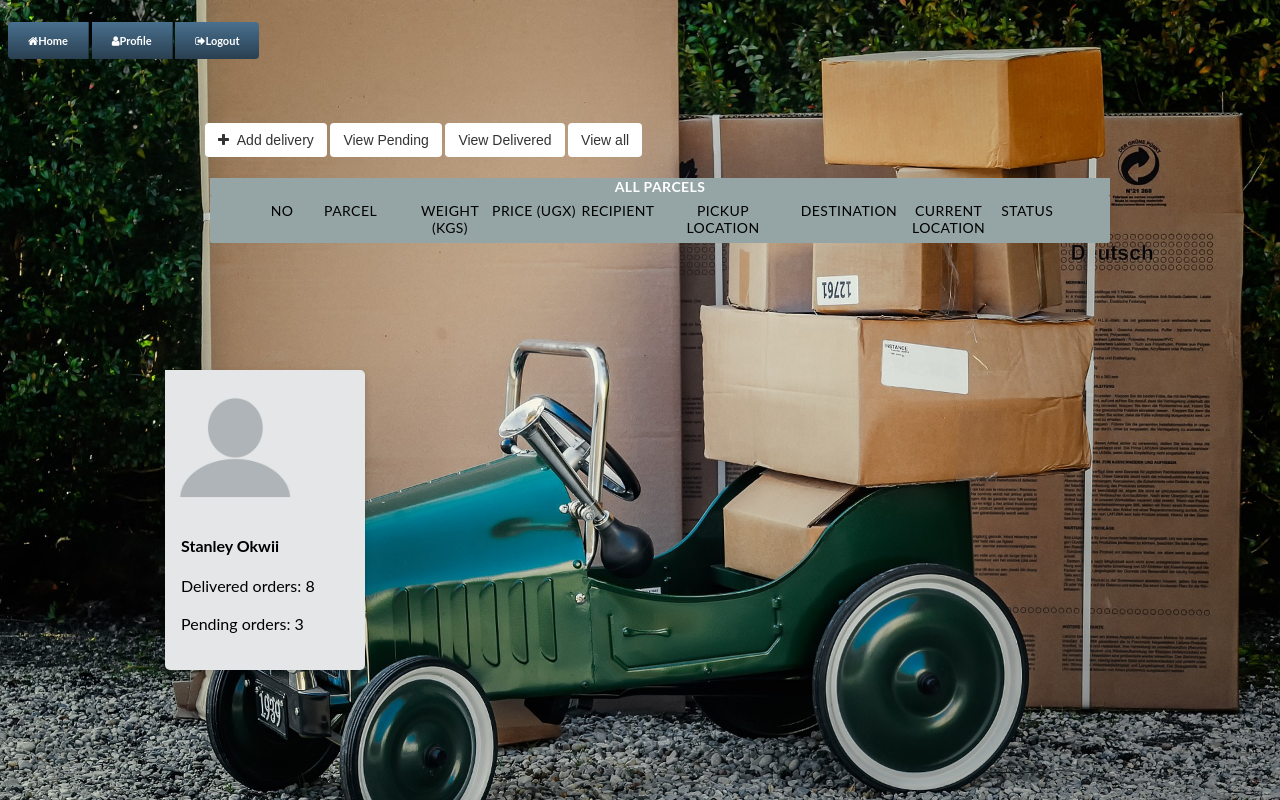
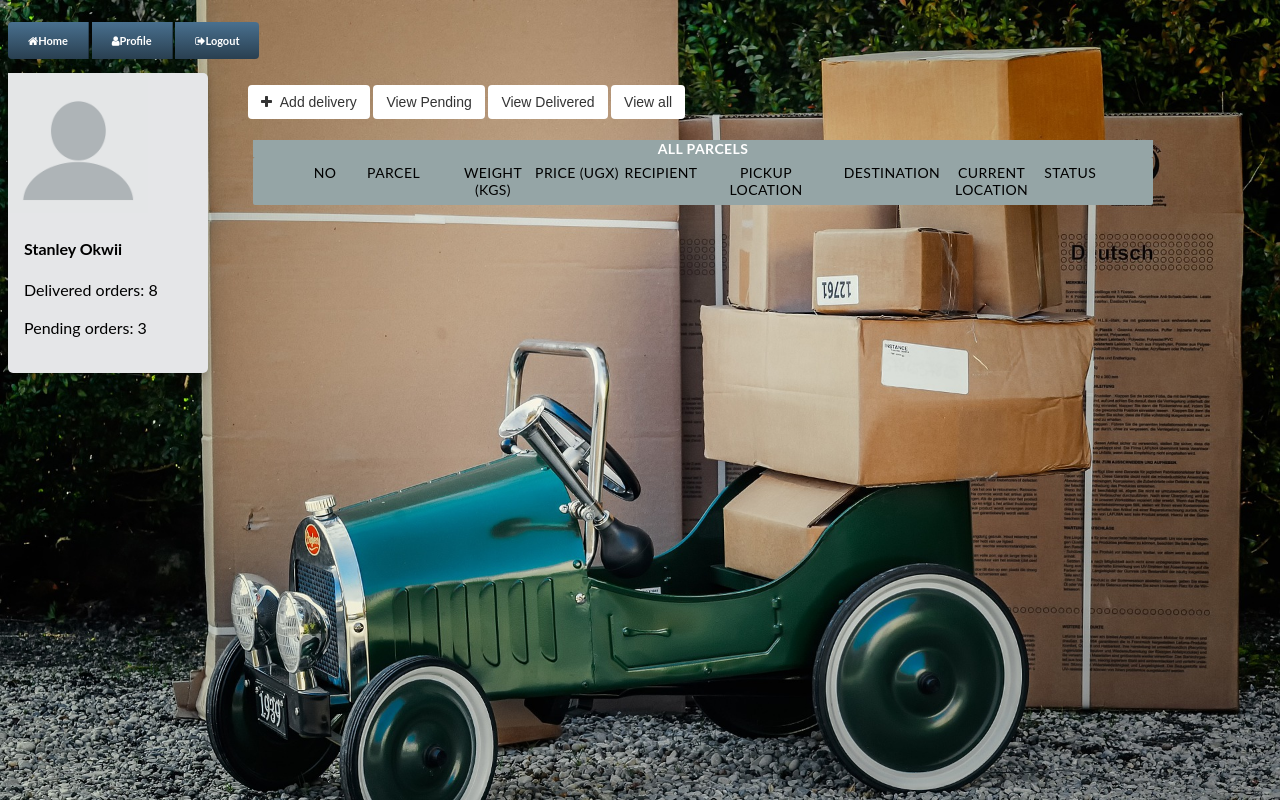
Before and after one commit to Stanley-Okwii/send-it, a plain HTML site: page src/components/view_all_orders.html in a window 1280 px wide. Both pictures are taken after a click on the link "Profile". Drawn offline with Linux system fonts and the light colour scheme; no server answers.

Commit message:
Re-align user profile

```diff
--- a/src/actions/home-page.js
+++ b/src/actions/home-page.js
@@ -119,9 +119,12 @@ showPending = () => {
 
 showProfile = () => {
     var profileCard = document.getElementsByClassName("side-panel")[0];
-    if(profileCard.style.display === "none"  || profileCard.style.display === ""){
-        profileCard.style.display = "block"
+    var bodyWrapper = document.getElementsByClassName("home-container")[0];
+    if(profileCard.style.display === "none" || profileCard.style.display === ""){
+        profileCard.style.display = "block";
+        bodyWrapper.style.marginLeft = "0px";
     } else {
-        profileCard.style.display = "none"
+        profileCard.style.display = "none";
+        bodyWrapper.style.marginLeft = "200px";
     }
 }
--- a/src/components/view_all_orders.html
+++ b/src/components/view_all_orders.html
@@ -20,6 +20,18 @@
             <li><a href="../../index.html"><i class="fa fa-sign-out"></i>Logout</a></li>
         </ul>
     </nav>
+    <div class="body-wrapper">
+    <aside class="side-panel">
+        <div class="card">
+            <img src="../../assets/avatar.png" alt="Avatar" style="width: 70%">
+            <div class="container">
+                <h4><b>Stanley Okwii</b></h4>
+                <div>Delivered orders: 8</div>
+                <br />
+                <div>Pending orders: 3 </div>
+            </div>
+        </div>
+    </aside>
     <div class="home-container">
         <div class="deliveries-container">
             <li class="table-header-top">
@@ -45,7 +57,8 @@
                     <div class="col col-9">Status</div>
                 </li>
             </ul>
-            <div>
+            </div>
+        </div>
         </div>
         <div id="myModal" class="modal">
             <div class="modal-content">
@@ -92,17 +105,6 @@
             </div>
         </div>
     </div>
-    <aside class="side-panel">
-        <div class="card">
-            <img src="../../assets/avatar.png" alt="Avatar" style="width: 70%">
-            <div class="container">
-                <h4><b>Stanley Okwii</b></h4>
-                <div>Delivered orders: 8</div>
-                <br />
-                <div>Pending orders: 3 </div>
-            </div>
-        </div>
-    </aside>
 
 </body>
 
--- a/src/styles/home-page.css
+++ b/src/styles/home-page.css
@@ -74,9 +74,10 @@ body, html {
 
 .home-container {
   display: -webkit-box;
-  padding-top: 6%;
+  padding-top: 3%;
   flex-direction: column;
   align-items: center;
+  margin-left: 200px;
 }
 
 .modal-header {
@@ -234,7 +235,7 @@ button {
 .side-panel {
   display: none;
   width: 200px;
-  margin-top: -26%;
+  margin-top: 26px;
   position: inherit;
 }
 
@@ -308,3 +309,6 @@ input[type=button] {
   overflow-y: scroll;
   height: 450px;
 }
+.body-wrapper{
+  display: -webkit-flex;
+}
```
Also changed, not shown: src/components/admin_home.html (+13 -11 lines), src/components/delivered_orders.html (+13 -11 lines), src/components/home_page.html (+13 -12 lines).
